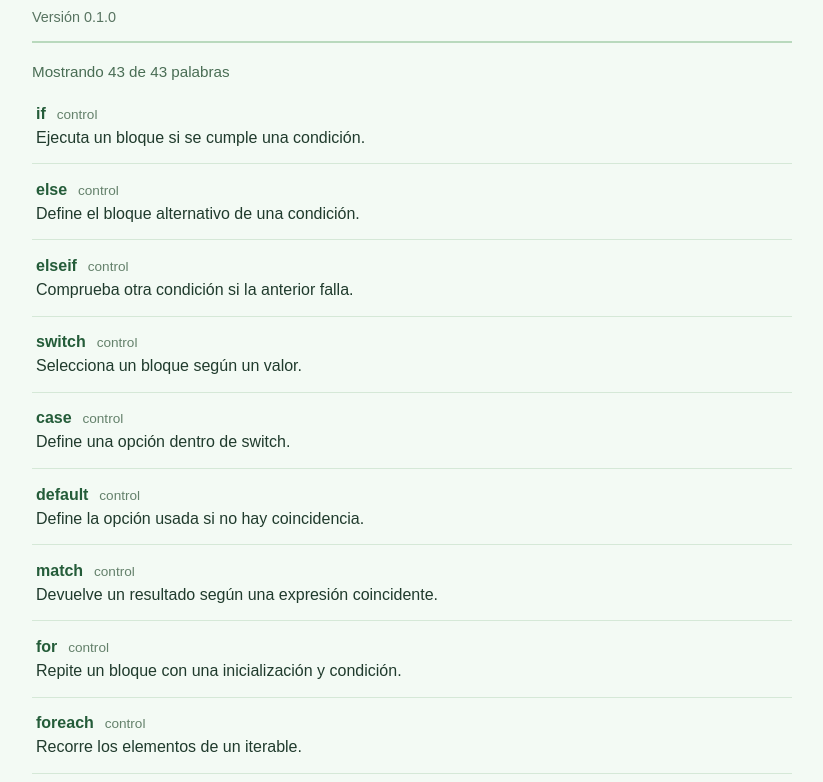
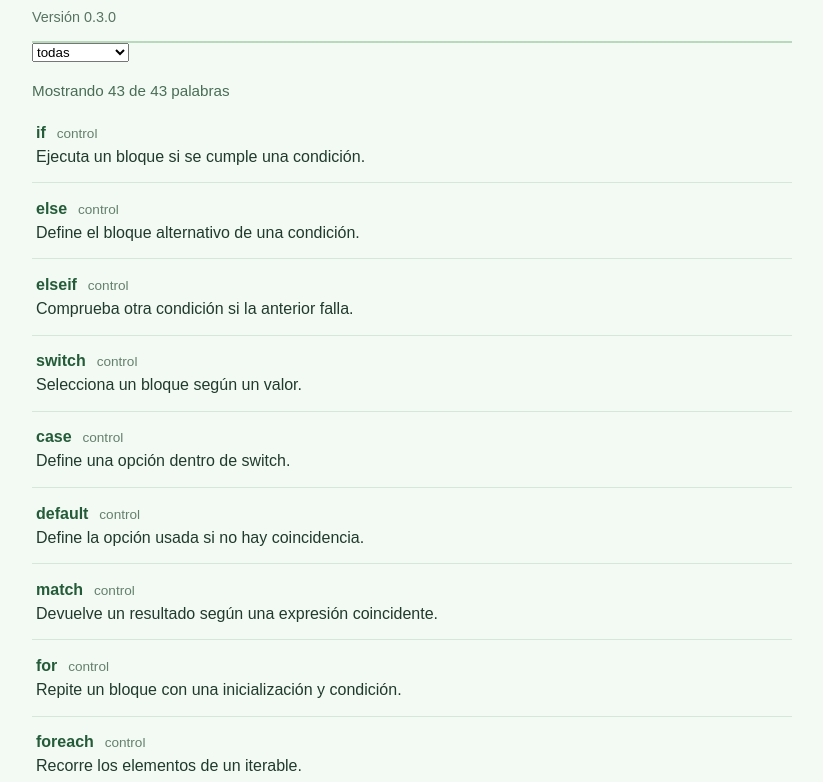
Before and after one commit to AymenHadaneElMouadan/php-words-implementacion, a plain HTML site: page index.html in a window 1280 px wide. Shown: the part 106-888 px from the top of the page, without its empty margins (228-1051 px from the left). Drawn offline with Linux system fonts and the light colour scheme.

Commit message:
Añade filtro por categoria

```diff
--- a/index.html
+++ b/index.html
@@ -20,5 +20,6 @@
   <script src="js/config.js"></script>
   <script src="js/palabras.js"></script>
   <script src="js/app.js"></script>
+  <script src="js/categorias.js"></script>
 </body>
 </html>
--- /dev/null
+++ b/js/categorias.js
@@ -0,0 +1,24 @@
+// Contrato: cargar después de palabras.js y app.js, con #controles disponible.
+const selectorCategoria = document.createElement("select");
+selectorCategoria.setAttribute("aria-label", "Filtrar por categoría");
+
+const opcionTodas = document.createElement("option");
+opcionTodas.value = "todas";
+opcionTodas.textContent = "todas";
+selectorCategoria.appendChild(opcionTodas);
+
+const categorias = [...new Set(PALABRAS.map((elemento) => elemento.categoria))];
+categorias.forEach((categoria) => {
+  const opcion = document.createElement("option");
+  opcion.value = categoria;
+  opcion.textContent = categoria;
+  selectorCategoria.appendChild(opcion);
+});
+
+selectorCategoria.value = filtros.categoria;
+selectorCategoria.addEventListener("change", (evento) => {
+  filtros.categoria = evento.currentTarget.value;
+  aplicarFiltros();
+});
+
+document.getElementById("controles").appendChild(selectorCategoria);
--- a/js/config.js
+++ b/js/config.js
@@ -1,3 +1,3 @@
 const APP_TITULO = "PHP Words";
 const APP_SUBTITULO = "Palabras reservadas de PHP";
-const APP_VERSION = "0.1.0";
+const APP_VERSION = "0.3.0";
```
